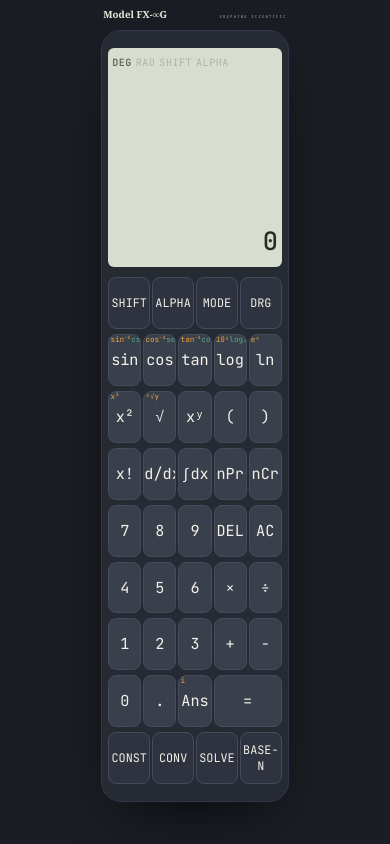
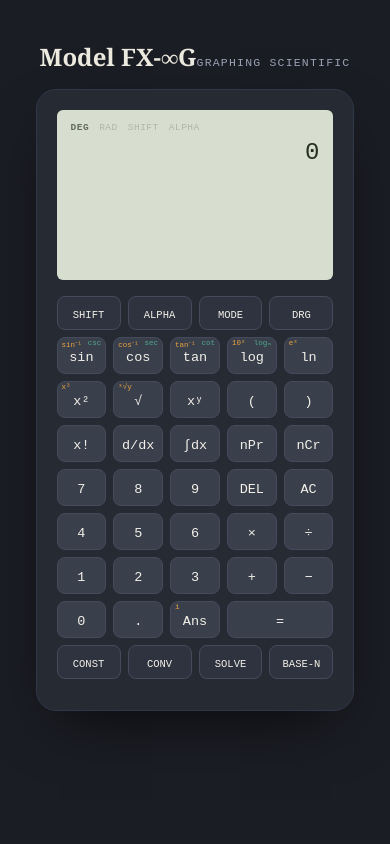
Before and after one commit to sreenikh/scientific-calculator, a React (Vite) app: page / in a window 390 px wide. Built offline with nearby package versions, Linux system fonts and the light colour scheme.

Commit message:
Revert "Responsive layout: dvh/vw units, no breakpoints"

```diff
--- a/index.html
+++ b/index.html
@@ -3,9 +3,6 @@
   <head>
     <meta charset="UTF-8" />
     <link rel="icon" type="image/svg+xml" href="/favicon.svg" />
-    <link rel="preconnect" href="https://fonts.googleapis.com" />
-    <link rel="preconnect" href="https://fonts.gstatic.com" crossorigin />
-    <link href="https://fonts.googleapis.com/css2?family=JetBrains+Mono:wght@400;500;700&display=swap" rel="stylesheet" />
     <meta name="viewport" content="width=device-width, initial-scale=1.0" />
     <title>Model FX-∞G — scientific calculator</title>
   </head>
--- a/src/App.css
+++ b/src/App.css
@@ -18,145 +18,101 @@
 
 body {
   margin: 0;
-  height: 100dvh;
-  overflow: hidden;
+  min-height: 100vh;
   display: flex;
   align-items: center;
   justify-content: center;
   background: var(--ink);
-  font-family: 'JetBrains Mono', 'Courier New', monospace;
+  font-family: 'IBM Plex Mono', 'Courier New', monospace;
   color: #EDEAE0;
 }
 
-.wrap {
-  width: 50vw;
-  height: 96dvh;
-  display: flex;
-  flex-direction: column;
-  padding: 1dvh 1vw;
-}
+.wrap { width: 100%; max-width: 520px; margin: 0; padding: 40px 20px; }
 
-.brand { flex-shrink: 0; display: flex; align-items: baseline; justify-content: space-between; margin-bottom: 1dvh; padding: 0 0.5vw; }
-.brand h1 { font-family: Georgia, serif; font-weight: 700; font-size: 2.5vw; margin: 0; }
-.brand span { font-size: 1vw; color: var(--steel); letter-spacing: 1.2px; text-transform: uppercase; }
+.brand { display: flex; align-items: baseline; justify-content: space-between; margin-bottom: 16px; padding: 0 4px; }
+.brand h1 { font-family: Georgia, serif; font-weight: 700; font-size: 24px; margin: 0; }
+.brand span { font-size: 11.5px; color: var(--steel); letter-spacing: 1.2px; text-transform: uppercase; }
 
 .device {
   position: relative;
-  flex: 1;
-  min-height: 0;
-  display: flex;
-  flex-direction: column;
   background: var(--chassis);
   border-radius: 20px;
-  padding: 2dvh 1.5vw;
+  padding: 20px 20px 24px;
   border: 1px solid var(--chassis-edge);
   box-shadow: 0 24px 60px -24px rgba(0,0,0,0.8);
 }
 
-.screen-wrap { position: relative; flex-shrink: 0; }
+.screen-wrap { position: relative; }
 
 .screen {
   background: var(--screen-bg);
   border-radius: 6px;
-  padding: 1dvh 1vw;
-  height: 26dvh;
-  display: flex;
-  flex-direction: column;
+  padding: 12px 14px 14px;
+  min-height: 170px;
 }
 
-.screen-status { flex-shrink: 0; display: flex; gap: 1vw; font-size: 1.2dvh; letter-spacing: 0.5px; color: var(--screen-ink); opacity: 0.65; margin-bottom: 0.5dvh; }
-.screen-status .on  { opacity: 1; font-weight: 700; }
+.screen-status { display: flex; gap: 10px; font-size: 9.5px; letter-spacing: 0.5px; color: var(--screen-ink); opacity: 0.65; margin-bottom: 6px; }
+.screen-status .on { opacity: 1; font-weight: 700; }
 .screen-status .dot { opacity: 0.35; }
 
 .mathfield {
-  flex: 1;
-  min-height: 0;
   width: 100%;
+  min-height: 48px;
   background: transparent;
   --contains-highlight-background-color: transparent;
-  font-family: 'JetBrains Mono', 'Courier New', monospace;
-  font-size: 2.8dvh;
+  font-size: 22px;
   border: none;
-  overflow: hidden;
 }
 
-.display-line {
-  flex-shrink: 0;
-  font-size: 3dvh;
-  color: var(--screen-ink);
-  text-align: right;
-  height: 4dvh;
-  line-height: 4dvh;
-  margin-top: 0.5dvh;
-  font-weight: 500;
-  white-space: nowrap;
-  overflow: hidden;
-  text-overflow: ellipsis;
-}
-.display-line.has-error { color: #A32D2D; font-size: 1.6dvh; }
+.display-line { font-size: 24px; color: var(--screen-ink); text-align: right; min-height: 32px; margin-top: 4px; font-weight: 500; }
+.display-line.has-error { color: #A32D2D; font-size: 13px; }
 
-.keys {
-  flex: 1;
-  min-height: 0;
-  display: flex;
-  flex-direction: column;
-  gap: 0.6dvh;
-  margin-top: 1.2dvh;
-}
-
-.krow {
-  flex: 1;
-  min-height: 0;
-  display: grid;
-  grid-template-columns: repeat(5, 1fr);
-  gap: 0.5vw;
-}
+.keys { margin-top: 16px; }
+.krow { display: grid; grid-template-columns: repeat(5, 1fr); gap: 7px; margin-bottom: 7px; }
 .krow:first-child, .krow:last-child { grid-template-columns: repeat(4, 1fr); }
 
 button.key {
   position: relative;
-  height: 100%;
   background: var(--key-face);
   border: 1px solid #454B5C;
   border-radius: 8px;
   color: #F2F0E8;
   font-family: inherit;
-  font-size: 1.8dvh;
-  padding: 0;
+  font-size: 13.5px;
+  padding: 12px 2px 8px;
   cursor: pointer;
-  overflow: hidden;
 }
-button.key:hover  { background: var(--key-face-hi); }
+button.key:hover { background: var(--key-face-hi); }
 button.key:active { transform: scale(0.96); }
-button.key.mod    { background: var(--key-mod); font-size: 1.4dvh; }
-button.key.wide   { grid-column: span 2; }
+button.key.mod { background: var(--key-mod); font-size: 10.5px; }
+button.key.wide { grid-column: span 2; }
 button.key.active-shift { outline: 1.5px solid var(--amber); }
 button.key.active-alpha { outline: 1.5px solid var(--teal); }
 
-.leg { position: absolute; top: 1px; left: 0.3vw; right: 0.3vw; display: flex; justify-content: space-between; font-size: 0.9dvh; pointer-events: none; line-height: 1; }
+.leg { position: absolute; top: 1px; left: 4px; right: 4px; display: flex; justify-content: space-between; font-size: 7.5px; pointer-events: none; }
 .leg .sh { color: var(--amber); }
 .leg .al { color: var(--teal); }
 
 .overlay {
   position: absolute; inset: 0; background: rgba(20,22,28,0.96);
-  border-radius: 20px; padding: 1.5dvh 1.5vw; z-index: 5; overflow-y: auto;
+  border-radius: 4px; padding: 10px 12px; z-index: 5; overflow-y: auto;
 }
-.ov-head { display: flex; align-items: center; justify-content: space-between; margin-bottom: 1dvh; }
-.ov-head h3 { margin: 0; font-size: 1.3dvh; letter-spacing: 1px; text-transform: uppercase; color: var(--amber); font-weight: 700; }
-.ov-close { background: none; border: 1px solid #454B5C; color: #EDEAE0; border-radius: 4px; font-size: 1.2dvh; padding: 0.3dvh 0.8vw; cursor: pointer; }
-.ov-tabs { display: flex; gap: 0.5vw; flex-wrap: wrap; margin-bottom: 1dvh; }
-.ov-tabs button { background: var(--key-mod); color: var(--steel); border: 1px solid #3A3F4E; border-radius: 4px; font-size: 1.1dvh; padding: 0.4dvh 0.6vw; cursor: pointer; font-family: inherit; }
+.ov-head { display: flex; align-items: center; justify-content: space-between; margin-bottom: 8px; }
+.ov-head h3 { margin: 0; font-size: 11px; letter-spacing: 1px; text-transform: uppercase; color: var(--amber); font-weight: 700; }
+.ov-close { background: none; border: 1px solid #454B5C; color: #EDEAE0; border-radius: 4px; font-size: 10px; padding: 2px 7px; cursor: pointer; }
+.ov-tabs { display: flex; gap: 5px; flex-wrap: wrap; margin-bottom: 8px; }
+.ov-tabs button { background: var(--key-mod); color: var(--steel); border: 1px solid #3A3F4E; border-radius: 4px; font-size: 9px; padding: 4px 7px; cursor: pointer; font-family: inherit; }
 .ov-tabs button.active { background: var(--teal); color: #0C231C; border-color: var(--teal); font-weight: 700; }
-.ov-list { display: flex; flex-direction: column; gap: 0.5dvh; }
-.ov-item { display: flex; justify-content: space-between; gap: 1vw; background: #20232B; border: 1px solid #33384A; border-radius: 5px; padding: 0.6dvh 0.8vw; cursor: pointer; font-size: 1.3dvh; }
+.ov-list { display: flex; flex-direction: column; gap: 4px; }
+.ov-item { display: flex; justify-content: space-between; gap: 8px; background: #20232B; border: 1px solid #33384A; border-radius: 5px; padding: 6px 8px; cursor: pointer; font-size: 10.5px; }
 .ov-item:hover { border-color: var(--teal); }
-.ov-item .sym { color: var(--amber); font-weight: 700; min-width: 3vw; }
-.ov-item .val { color: var(--steel); font-size: 1.1dvh; margin-left: auto; }
-.ov-row { display: flex; gap: 0.5vw; align-items: center; margin-bottom: 1dvh; }
-.ov-row select, .ov-row input { flex: 1; min-width: 0; background: #20232B; border: 1px solid #3A3F4E; color: #EDEAE0; border-radius: 4px; font-family: inherit; font-size: 1.3dvh; padding: 0.5dvh 0.5vw; }
-.ov-result { font-size: 2dvh; color: var(--amber); text-align: right; margin: 0.8dvh 0; font-weight: 700; }
-.ov-note { font-size: 1.1dvh; color: var(--steel); margin-top: 0.5dvh; line-height: 1.5; }
+.ov-item .sym { color: var(--amber); font-weight: 700; min-width: 34px; }
+.ov-item .val { color: var(--steel); font-size: 9.5px; margin-left: auto; }
+.ov-row { display: flex; gap: 6px; align-items: center; margin-bottom: 8px; }
+.ov-row select, .ov-row input { flex: 1; min-width: 0; background: #20232B; border: 1px solid #3A3F4E; color: #EDEAE0; border-radius: 4px; font-family: inherit; font-size: 10.5px; padding: 5px 6px; }
+.ov-result { font-size: 15px; color: var(--amber); text-align: right; margin: 6px 0; font-weight: 700; }
+.ov-note { font-size: 9px; color: var(--steel); margin-top: 4px; line-height: 1.5; }
 
-table.iter { width: 100%; border-collapse: collapse; font-size: 1.2dvh; margin-top: 0.8dvh; }
-table.iter th, table.iter td { border-bottom: 1px solid #33384A; padding: 0.3dvh 0.5vw; text-align: right; }
+table.iter { width: 100%; border-collapse: collapse; font-size: 10px; margin-top: 6px; }
+table.iter th, table.iter td { border-bottom: 1px solid #33384A; padding: 3px 4px; text-align: right; }
 table.iter th:first-child, table.iter td:first-child { text-align: left; color: var(--steel); }
```
Also changed, not shown: 3 other files (tests, documents, lock files or other folders).
